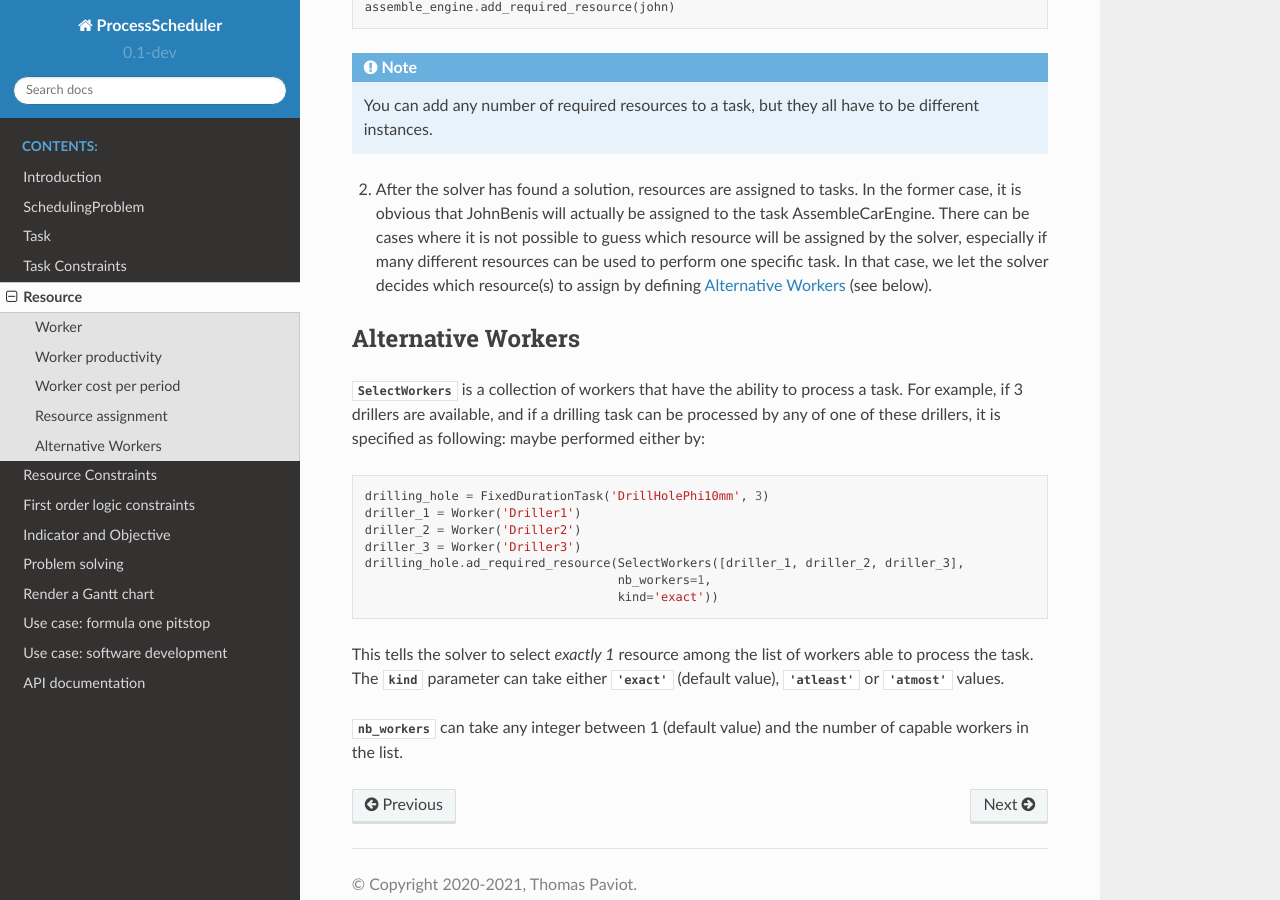
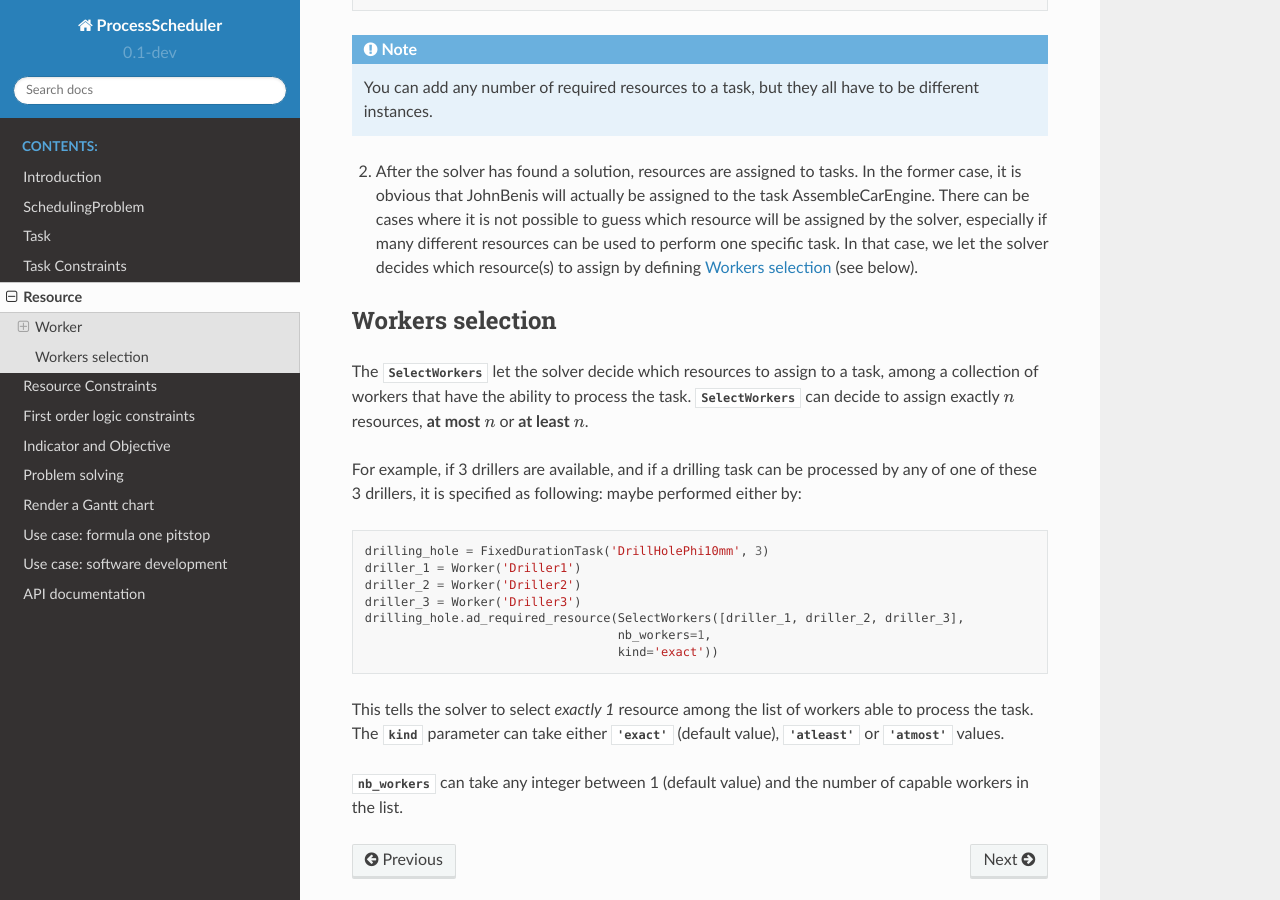
Before and after one commit to tpaviot/ProcessScheduler, a Sphinx documentation site: the page built from doc/resource.rst, in a window 1280 px wide and 900 px high, scrolled down 1665 px. Built offline with Sphinx 7.4.7 and the Read the Docs theme 2.0.0, drawn with Linux system fonts in a browser that asks for light colours; pages that are not in the unit, such as notebooks, are missing from menus.

Commit message:
Improve doc

```diff
--- a/doc/index.rst
+++ b/doc/index.rst
@@ -16,7 +16,6 @@ A a 100% pure python library to compute resource-constrained task schedules. It
    first_order_logic_constraints
    objectives
    solving
-   solver_debug_mode
    gantt
    use-case-formula-one-change-tires
    use-case-software-developmenet
--- a/doc/resource.rst
+++ b/doc/resource.rst
@@ -19,7 +19,7 @@ A Worker is created as follows:
     john = Worker('JohnBenis')
 
 Worker productivity
--------------------
+^^^^^^^^^^^^^^^^^^^
 The worker :attr:`productivity` is the quantity of work the worker can produce per period. The default productivity for a worker is :const:`0`.
 
 For example, if two drillers are available, the first one with a producvity of 3 holes per period, the second one with a productivity of 9 holes per period, then will be defined as:
@@ -34,7 +34,7 @@ For example, if two drillers are available, the first one with a producvity of 3
   The workers :const:`productivity` is used by the solver to satisfy the targeted task :attr:`work_amount`.
 
 Worker cost per period
-----------------------
+^^^^^^^^^^^^^^^^^^^^^^
 The worker :attr:`cost_per_period` is set to :const:`0` by default, and can bet set at the Worker instantiation.
 
 In the case where a Senior developer is charged 750$/hour and a junior dev 250$/hour, then if one period is mapped to one hour:
@@ -49,7 +49,7 @@ In the case where a Senior developer is charged 750$/hour and a junior dev 250$/
   The worker :attr:`cost_per_period` is useful to measure the total cost of a resource/a set of resources/a schedule, or to find the schedule that minimizes the total cost of a resource/a set of resources/ a schedule.
 
 Resource assignment
--------------------
+^^^^^^^^^^^^^^^^^^^
 Resources are assigned to tasks in two steps:
 
 1. Tell the task that it requires a set of resources to be processed
@@ -67,9 +67,11 @@ Resources are assigned to tasks in two steps:
 
 .. _alternative-workers:
 
-Alternative Workers
--------------------
-:class:`SelectWorkers` is a collection of workers that have the ability to process a task. For example, if 3 drillers are available, and if a drilling task can be processed by any of one of these drillers, it is specified as following:
+Workers selection
+-----------------
+The :class:`SelectWorkers` let the solver decide which resources to assign to a task, among a collection of workers that  have the ability to process the task. :class:`SelectWorkers` can decide to assign exactly :math:`n` resources, **at most** :math:`n` or **at least** :math:`n`.
+
+For example, if 3 drillers are available, and if a drilling task can be processed by any of one of these 3 drillers, it is specified as following:
 maybe performed either by:
 
 .. code-block:: python
--- a/doc/solving.rst
+++ b/doc/solving.rst
@@ -90,3 +90,8 @@ Then, we can request for another solution:
    Solution for task_1.start: 1
 
 You can recursively call :func:`find_another_solution` to find all possible solutions, until the solver fails to return a new one.
+
+Debug solver
+------------
+
+todo
```
Also changed, not shown: doc/api.rst (+49 -5 lines).
